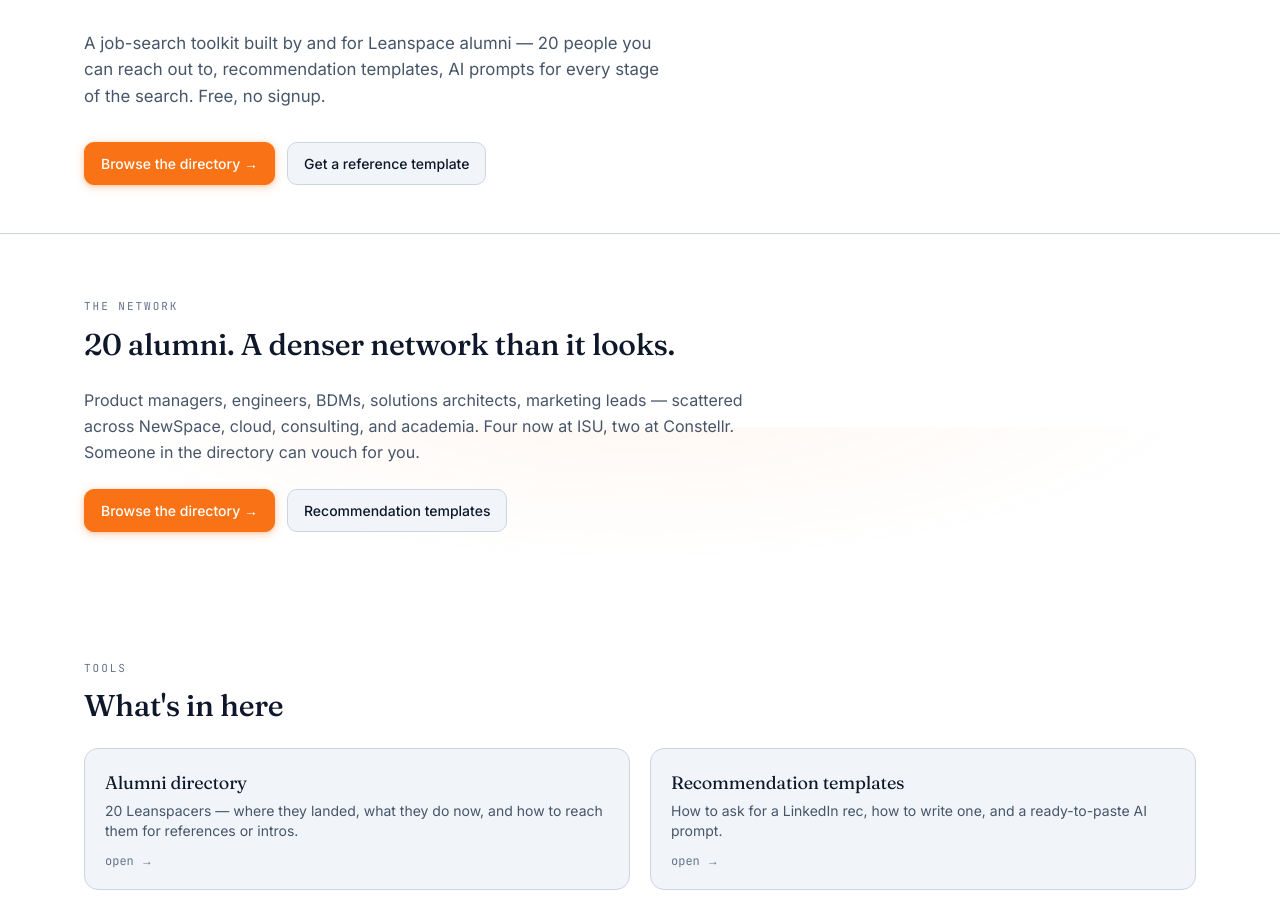
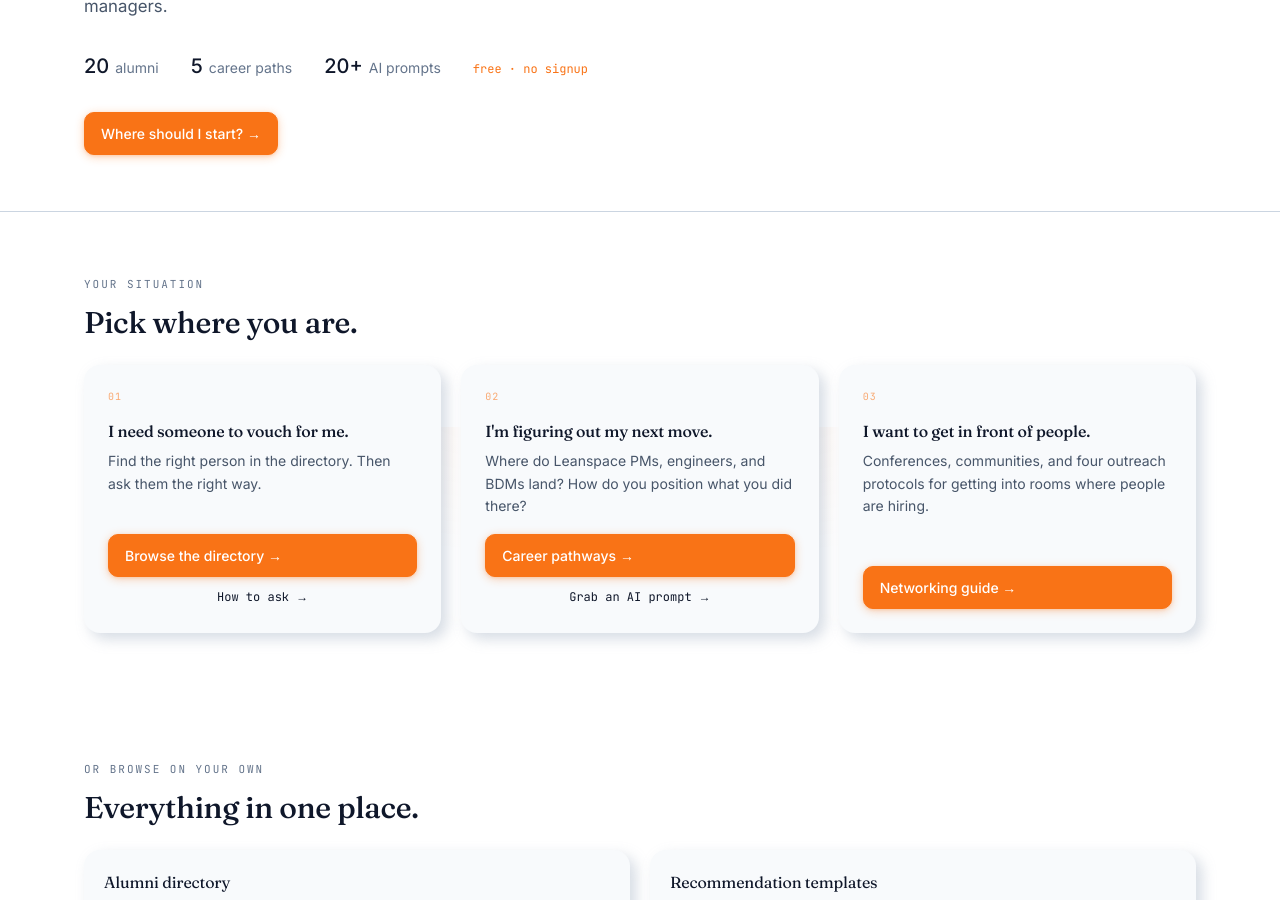
Before and after one commit to pconpiee/ex-leanspace, a Next.js app: page / in a window 1280 px wide. Shown: the part 373-1273 px from the top of the page. Built offline with nearby package versions, Linux system fonts and the light colour scheme.

Commit message:
simplify homepage: value → 3 guided paths → browse all

```diff
--- a/src/app/page.tsx
+++ b/src/app/page.tsx
@@ -6,55 +6,112 @@
     <>
       {/* Hero */}
       <section className="relative">
-        <Container className="pt-16 md:pt-24 pb-12">
+        <Container className="pt-16 md:pt-24 pb-14">
           <div className="kicker mb-5">for alumni of leanspace.io</div>
-          <h1 className="text-4xl md:text-6xl font-medium tracking-tight max-w-4xl leading-[1.05]">
-            Land your next role.
+          <h1 className="text-4xl md:text-6xl font-medium tracking-tight max-w-3xl leading-[1.05]">
+            Your Leanspace network
             <br />
-            <span className="text-[color:var(--accent)]">With the people who know your work.</span>
+            <span className="text-[color:var(--accent)]">is your unfair advantage.</span>
           </h1>
-          <p className="lede mt-6 max-w-xl">
-            A job-search toolkit built by and for Leanspace alumni —
-            20 people you can reach out to, recommendation templates, AI prompts for every stage of the search.
-            Free, no signup.
+          <p className="lede mt-6 max-w-lg">
+            20 people who know what you built there — and will tell hiring managers.
           </p>
-          <div className="mt-8 flex flex-col sm:flex-row gap-3">
-            <Link href="/directory" className="btn btn-primary">Browse the directory →</Link>
-            <Link href="/recommendations" className="btn">Get a reference template</Link>
+          <div className="mt-8 flex flex-wrap gap-x-8 gap-y-2 items-baseline">
+            <Stat n="20" label="alumni" />
+            <Stat n="5" label="career paths" />
+            <Stat n="20+" label="AI prompts" />
+            <span className="mono text-xs text-[color:var(--accent)]">free · no signup</span>
+          </div>
+          <div className="mt-8">
+            <Link href="#paths" className="btn btn-primary">Where should I start? →</Link>
           </div>
         </Container>
       </section>
 
-      {/* Community teaser */}
-      <Section kicker="the network" title="20 alumni. A denser network than it looks." className="border-t hairline">
-        <p className="text-[color:var(--fg-soft)] max-w-2xl leading-relaxed mb-6">
-          Product managers, engineers, BDMs, solutions architects, marketing leads —
-          scattered across NewSpace, cloud, consulting, and academia.
-          Four now at ISU, two at Constellr. Someone in the directory can vouch for you.
-        </p>
-        <div className="flex flex-col sm:flex-row gap-3">
-          <Link href="/directory" className="btn btn-primary">Browse the directory →</Link>
-          <Link href="/recommendations" className="btn">Recommendation templates</Link>
+      {/* Guided paths */}
+      <Section id="paths" kicker="your situation" title="Pick where you are." className="border-t hairline">
+        <div className="grid md:grid-cols-3 gap-5 mt-2">
+          <PathCard
+            n="01"
+            title="I need someone to vouch for me."
+            desc="Find the right person in the directory. Then ask them the right way."
+            primary={{ href: "/directory", label: "Browse the directory" }}
+            secondary={{ href: "/recommendations", label: "How to ask" }}
+          />
+          <PathCard
+            n="02"
+            title="I'm figuring out my next move."
+            desc="Where do Leanspace PMs, engineers, and BDMs land? How do you position what you did there?"
+            primary={{ href: "/pathways", label: "Career pathways" }}
+            secondary={{ href: "/skills", label: "Grab an AI prompt" }}
+          />
+          <PathCard
+            n="03"
+            title="I want to get in front of people."
+            desc="Conferences, communities, and four outreach protocols for getting into rooms where people are hiring."
+            primary={{ href: "/networking", label: "Networking guide" }}
+          />
         </div>
       </Section>
 
-      {/* Tools */}
-      <Section kicker="tools" title="What's in here">
+      {/* Browse all */}
+      <Section kicker="or browse on your own" title="Everything in one place.">
         <div className="grid md:grid-cols-2 gap-5">
-          <NavCard href="/directory" title="Alumni directory" desc="20 Leanspacers — where they landed, what they do now, and how to reach them for references or intros." />
+          <NavCard href="/directory" title="Alumni directory" desc="20 Leanspacers — where they landed, what they do now, and how to reach them." />
           <NavCard href="/recommendations" title="Recommendation templates" desc="How to ask for a LinkedIn rec, how to write one, and a ready-to-paste AI prompt." />
-          <NavCard href="/pathways" title="Career pathways" desc="By function — PM, SA, BDM, Engineer. Where Leanspace experience translates and how to position it." />
-          <NavCard href="/skills" title="AI prompts for job search" desc="Copy-paste prompts for cover letters, interview prep, salary negotiation, and profile rewrites." />
+          <NavCard href="/pathways" title="Career pathways" desc="By function — PM, SA, BDM, Engineer. Where Leanspace experience translates." />
+          <NavCard href="/skills" title="AI prompts" desc="Copy-paste prompts for cover letters, interviews, salary negotiation, and profile rewrites." />
         </div>
       </Section>
     </>
   );
 }
 
+function PathCard({
+  n,
+  title,
+  desc,
+  primary,
+  secondary,
+}: {
+  n: string;
+  title: string;
+  desc: string;
+  primary: { href: string; label: string };
+  secondary?: { href: string; label: string };
+}) {
+  return (
+    <div className="neu p-6 flex flex-col gap-4">
+      <div className="mono text-[10px] tracking-widest text-[color:var(--accent)] opacity-60 uppercase">{n}</div>
+      <div className="flex-1">
+        <h3 className="text-base font-medium leading-snug mb-2">{title}</h3>
+        <p className="text-sm text-[color:var(--fg-soft)] leading-relaxed">{desc}</p>
+      </div>
+      <div className="flex flex-col gap-2">
+        <Link href={primary.href} className="btn btn-primary text-center w-full">{primary.label} →</Link>
+        {secondary && (
+          <Link href={secondary.href} className="text-center mono text-xs text-[color:var(--fg-mute)] hover:text-[color:var(--accent)] transition py-1">
+            {secondary.label} →
+          </Link>
+        )}
+      </div>
+    </div>
+  );
+}
+
+function Stat({ n, label }: { n: string; label: string }) {
+  return (
+    <span className="flex items-baseline gap-1.5">
+      <strong className="text-xl font-medium text-[color:var(--fg)]">{n}</strong>
+      <span className="text-sm text-[color:var(--fg-mute)]">{label}</span>
+    </span>
+  );
+}
+
 function NavCard({ href, title, desc }: { href: string; title: string; desc: string }) {
   return (
-    <Link href={href} className="panel p-5 hover:border-[color:var(--accent)] transition group">
-      <h3 className="text-lg mb-1 group-hover:text-[color:var(--accent)] transition">{title}</h3>
+    <Link href={href} className="neu p-5 transition-shadow hover:shadow-[8px_8px_18px_rgba(148,163,184,0.46),-5px_-5px_14px_rgba(255,255,255,0.96)] group">
+      <h3 className="text-base mb-1 group-hover:text-[color:var(--accent)] transition">{title}</h3>
       <p className="text-sm text-[color:var(--fg-soft)]">{desc}</p>
       <div className="mt-3 mono text-xs text-[color:var(--fg-mute)]">open →</div>
     </Link>
--- a/src/components/section.tsx
+++ b/src/components/section.tsx
@@ -29,14 +29,16 @@
   kicker,
   children,
   className = "",
+  id,
 }: {
   title?: string;
   kicker?: string;
   children: ReactNode;
   className?: string;
+  id?: string;
 }) {
   return (
-    <section className={`py-12 md:py-16 ${className}`}>
+    <section id={id} className={`py-12 md:py-16 ${className}`}>
       <Container>
         {kicker && <div className="kicker mb-3">{kicker}</div>}
         {title && <h2 className="text-2xl md:text-3xl font-medium mb-6">{title}</h2>}
```
